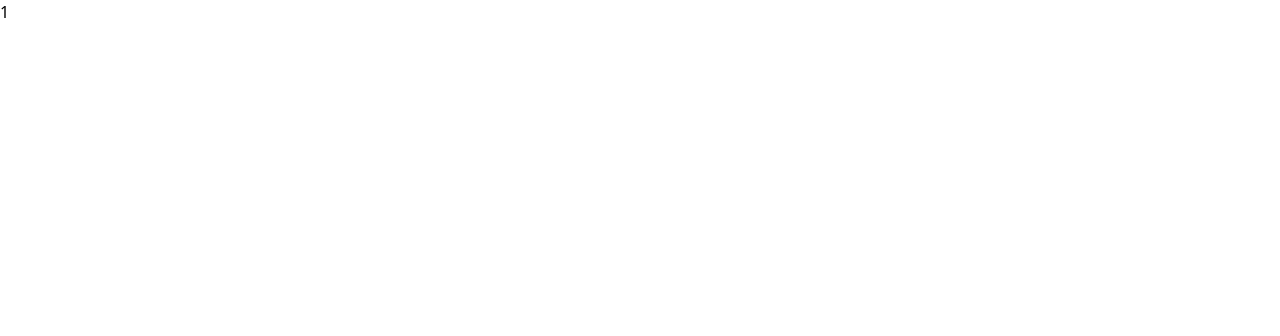
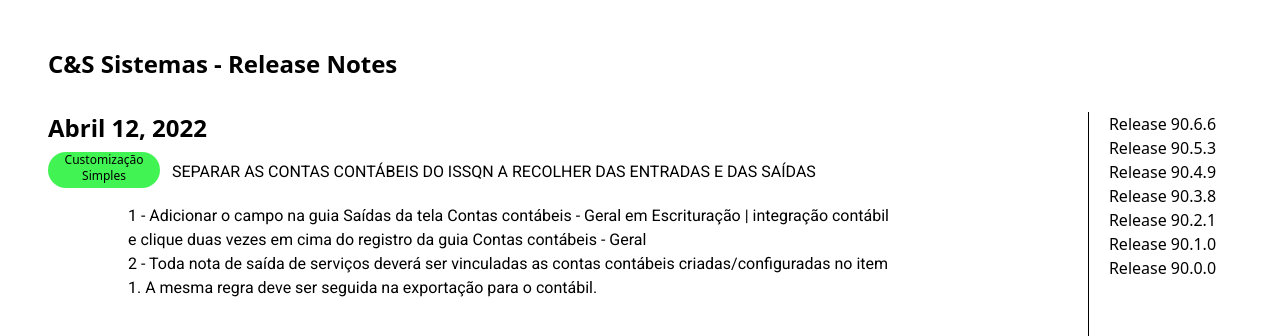
Before and after one commit to Fabio2Nascimento/Implementacoes, a Next.js app: page /1 in a window 1280 px wide. Shown: the top 336 px of the page. Built offline with nearby package versions, Linux system fonts and the light colour scheme.

Commit message:
finesh layout

```diff
--- a/src/components/Header/index.jsx
+++ b/src/components/Header/index.jsx
@@ -7,6 +7,7 @@
       <Head>
         <title>{title}</title>
         <meta property="og:title" content={title} key="title" />
+
       </Head>
     </>
   )
--- a/src/pages/[slug]/index.jsx
+++ b/src/pages/[slug]/index.jsx
@@ -1,5 +1,6 @@
 import React from 'react'
 import { useRouter } from 'next/router'
+import Link from 'next/link'
 import Header from '../../components/Header'
 
 const Index = () => {
@@ -8,8 +9,38 @@
 
   return (
     <>
-      <Header title="Release Notes" />
-      <p>{slug}</p>
+      <Header title="Gestor | Release Notes" />
+      <div className='grid grid-rows-1 grid-flow-col gap-4 '>
+        <div className='col-span-2'>
+          <div className=' p-12'>
+            <h1 className='font-sans font-semibold text-2xl'>C&S Sistemas - Release Notes</h1>
+
+            <p className='font-sans font-semibold text-2xl mt-8'>Abril 12, 2022</p>
+
+            <div className='flex flex-row mt-2'>
+              <div className='bg-[#41F353] w-28 h-9 rounded-full'>
+                <p className='font-sans text-xs text-center'>Customização <br /> Simples</p>
+              </div>
+              <p className='ml-3 mt-2 font-roboto'>SEPARAR AS CONTAS CONTÁBEIS DO ISSQN A RECOLHER DAS ENTRADAS E DAS SAÍDAS</p>
+            </div>
+            <div className='max-w-3xl mt-4 ml-20 font-roboto'>
+              <p>1 - Adicionar o campo na guia Saídas da tela Contas contábeis - Geral em Escrituração | integração contábil e clique duas vezes em cima do registro da guia Contas contábeis - Geral</p>
+              <p>2 - Toda nota de saída de serviços deverá ser vinculadas as contas contábeis criadas/configuradas no item 1. A mesma regra deve ser seguida na exportação para o contábil.</p>
+            </div>
+          </div>
+        </div>
+        <div className='row-span-3 mt-28 h-full border-l border-black  '>
+          <div className='flex flex-col  place-content-center '>
+            <Link href='/'><a className='ml-5'>Release 90.6.6</a></Link>
+            <Link href='/'><a className='ml-5'>Release 90.5.3</a></Link>
+            <Link href='/'><a className='ml-5'>Release 90.4.9</a></Link>
+            <Link href='/'><a className='ml-5'>Release 90.3.8</a></Link>
+            <Link href='/'><a className='ml-5'>Release 90.2.1</a></Link>
+            <Link href='/'><a className='ml-5'>Release 90.1.0</a></Link>
+            <Link href='/'><a className='ml-5'>Release 90.0.0</a></Link>
+          </div>
+        </div>
+      </div>
     </>
   )
 }
--- a/src/pages/index.jsx
+++ b/src/pages/index.jsx
@@ -5,7 +5,7 @@
   return (
     <>
       <Header title="Release Notes" />
-      <div className="bg-white grid justify-items-center p-48">
+      <div className="bg-white grid justify-items-center p-48 ">
         <p className="font-sans font-bold text-5xl">Release Notes</p>
         <div className="flex flex-row p-10">
           <div className="">1</div>
--- a/src/styles/globals.css
+++ b/src/styles/globals.css
@@ -1,3 +1,4 @@
+@import url('https://fonts.googleapis.com/css2?family=Open+Sans:wght@600;700&family=Roboto&display=swap');
 @tailwind base;
 @tailwind components;
 @tailwind utilities;
--- a/tailwind.config.js
+++ b/tailwind.config.js
@@ -1,7 +1,12 @@
+const defaultTheme = require('tailwindcss/defaultTheme')
 module.exports = {
   content: ['./src/pages/**/*.{js,jsx}', './src/components/**/*.{js,jsx}'],
   theme: {
-    extend: {},
+    extend: {
+      fontFamily: {
+        'roboto': ['Roboto', 'sans-serif']
+      },
+    },
   },
   plugins: [],
 }
```
